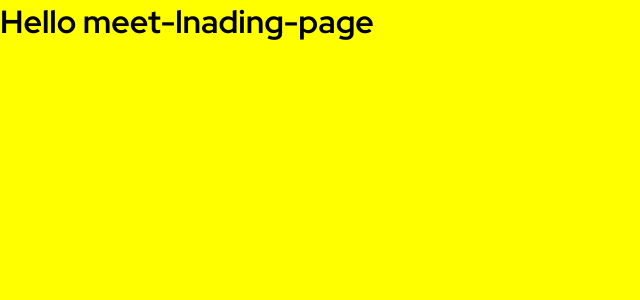
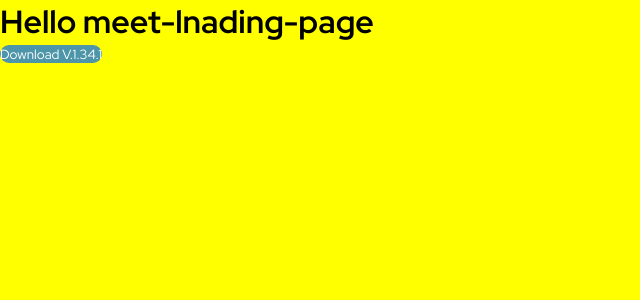
Before and after one commit to PiriyaLapa/meet-landing-page, a React (Create React App) app: page / in a window 1280 px wide. Shown: the top 300 px of the page, without its empty margins (0-640 px from the left). Built offline with nearby package versions, Linux system fonts and the light colour scheme.

Commit message:
update try deploy created button reusable

```diff
--- a/src/App.tsx
+++ b/src/App.tsx
@@ -1,5 +1,6 @@
 import * as React from 'react';
 import GlobalStyles from './styles/GlobalStyles';
+import Button from './components/buttons/Button';
 
 export default class App extends React.Component {
   render() {
@@ -7,7 +8,9 @@ export default class App extends React.Component {
       <div>
        <GlobalStyles />
         <h1>Hello meet-lnading-page</h1>
+        <Button  btnType='Primary'/>
       </div>
     );
   }
+
 }
--- /dev/null
+++ b/src/components/buttons/Button.tsx
@@ -0,0 +1,12 @@
+import * as React from 'react';
+import { BtnProp } from '../../styles/interface';
+import { StyledButton } from '../../styles/styles';
+
+export default class Button extends React.Component<BtnProp> {
+  public render() {
+    const {btnType} = this.props
+    return (
+        <StyledButton btnType={btnType}>Download <span>V.1.34.1</span> </StyledButton>
+    );
+  }
+}
--- /dev/null
+++ b/src/styles/interface.ts
@@ -0,0 +1,4 @@
+// BtnProp
+export interface BtnProp{
+    btnType?:string;
+}
--- /dev/null
+++ b/src/styles/styles.ts
@@ -0,0 +1,10 @@
+import styled from "styled-components";
+import { BtnProp } from "./interface";
+
+// Button
+export const StyledButton = styled.button<BtnProp>`
+    border-radius:12px;
+    background-color:${(props) => props.btnType === "Primary" ? "#4D96A9":"#855FB1" };
+    color:#FFFF;
+    border:none;
+`;
```
